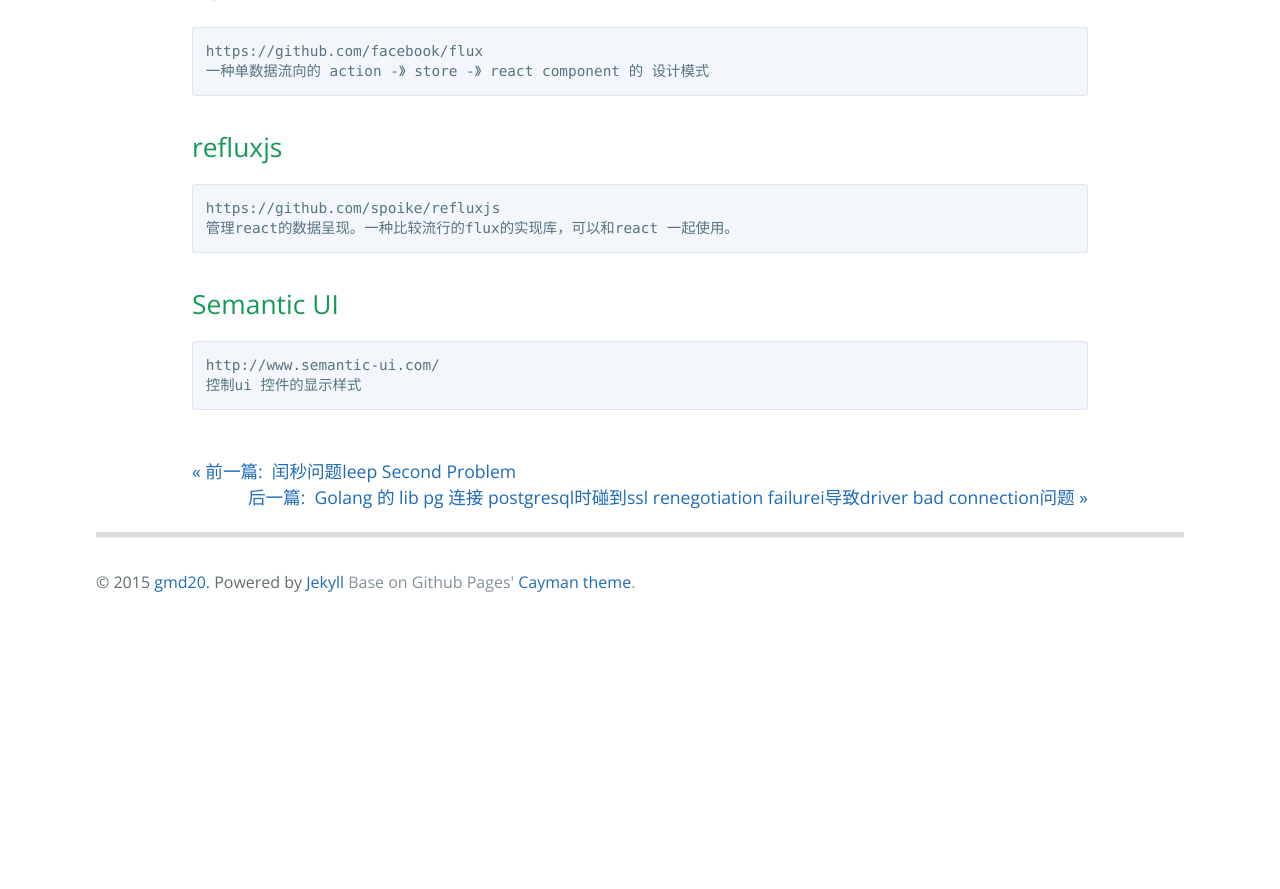
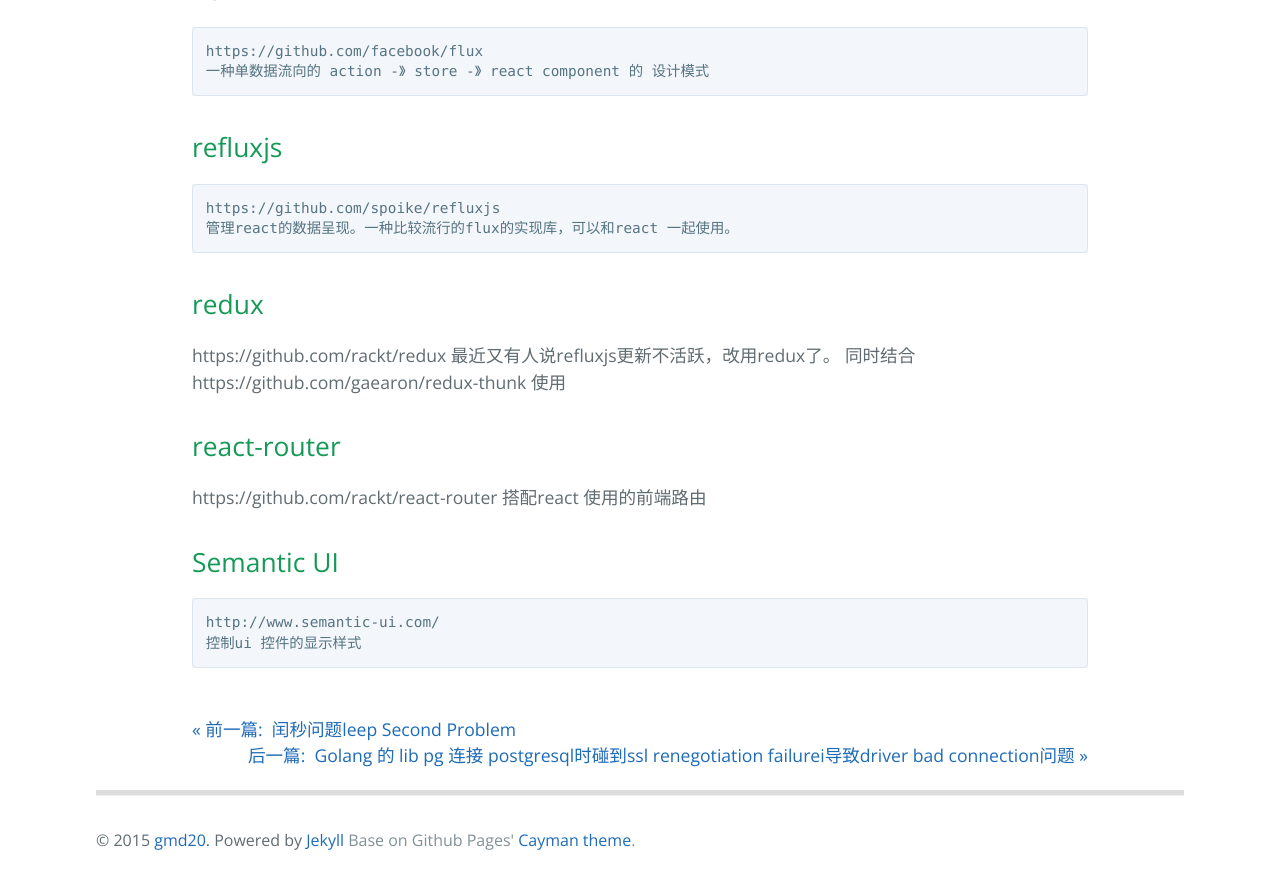
Before and after one commit to gmd20/gmd20.github.io, a Jekyll site: the page built from _posts/2015-07-03-两个web前端开发库.markdown, in a window 1280 px wide and 900 px high, scrolled down 782 px. Shown: the top 889 px of the window. Built offline with Jekyll 4.4.1, drawn with Linux system fonts in a browser that asks for light colours; Markdown is read by kramdown in place of the engine named in the settings; comment, search, counter and statistics services are not loaded; before the commit the page ends 1424 px from its top, so only the background shows below that.

Commit message:
Update 2015-07-03-两个web前端开发库.markdown

```diff
--- a/_posts/2015-07-03-两个web前端开发库.markdown
+++ b/_posts/2015-07-03-两个web前端开发库.markdown
@@ -16,6 +16,17 @@
     https://github.com/spoike/refluxjs
     管理react的数据呈现。一种比较流行的flux的实现库，可以和react 一起使用。
 
+redux
+------
+ https://github.com/rackt/redux
+ 最近又有人说refluxjs更新不活跃，改用redux了。
+ 同时结合 https://github.com/gaearon/redux-thunk 使用
+
+react-router
+------------
+   https://github.com/rackt/react-router
+   搭配react 使用的前端路由
+
 Semantic UI
 -----------
     http://www.semantic-ui.com/
```
